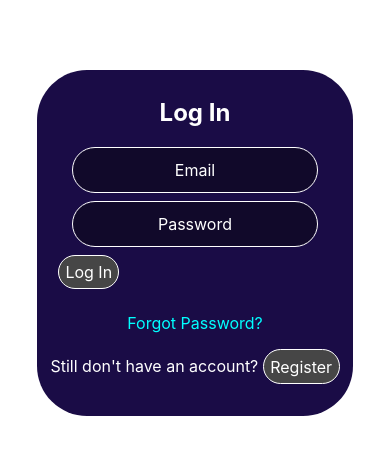
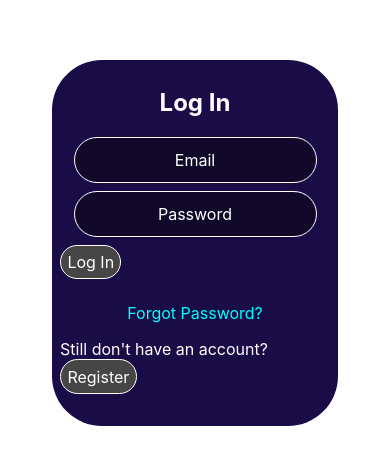
Before and after one commit to dog-Mangy/qatu-frontend, a Svelte app: page /login in a window 390 px wide. Shown: the part 179-644 px from the top of the page. Built offline with nearby package versions, Linux system fonts and the light colour scheme.

Commit message:
style: Add responsive layout for login form (720, 360)

```diff
--- a/src/view/components/Login.Component.svelte
+++ b/src/view/components/Login.Component.svelte
@@ -109,4 +109,17 @@
 		margin-bottom: 1rem;
 		padding: 0.5rem;
 	}
+
+    @media screen and (max-width: 720px) {
+		.form-box {
+			max-width: 270px;
+		}
+	}
+
+	@media screen and (max-width: 360px) {
+		.form-box {
+			max-width: 250px;
+			min-width: 180px;
+		}
+	}
 </style>
```
